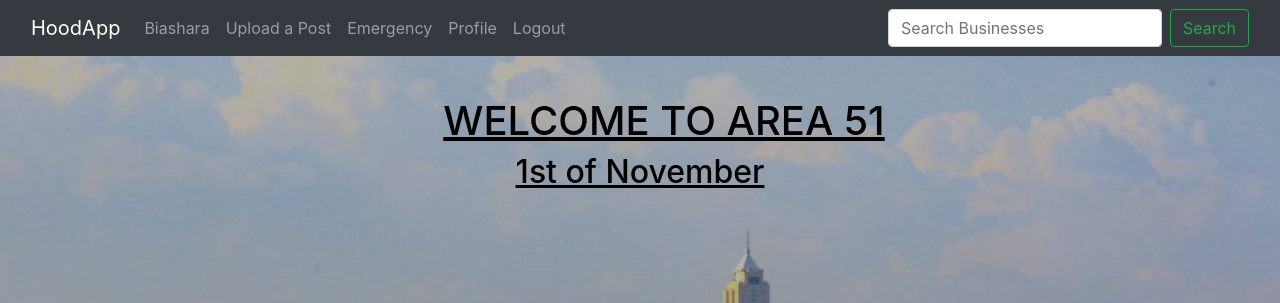
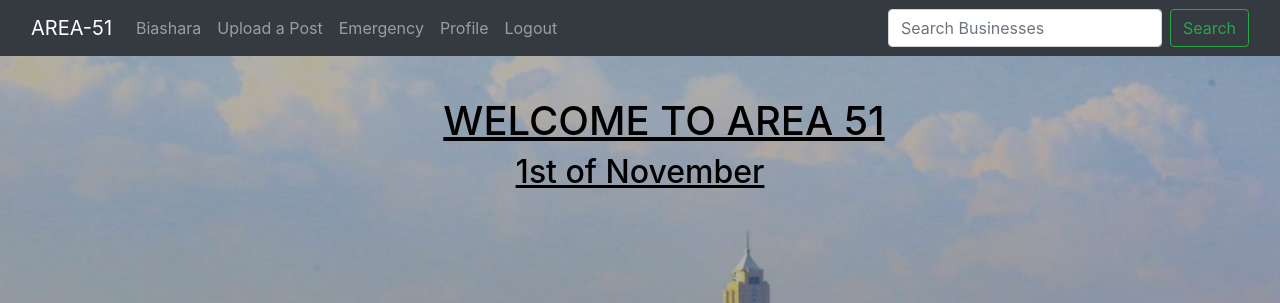
Before and after one commit to tailorv/neighbourshood, a Django app: page / in a window 1280 px wide. Shown: the top 303 px of the page. Run offline with Django 3.2, Linux system fonts and the light colour scheme; the visitor is signed in with stand-in values (Sample User, id 1); data that the repository does not hold is empty; some libraries are stand-ins or nearby versions.

Commit message:
create navbar

```diff
--- a/area51/templates/navbar.html
+++ b/area51/templates/navbar.html
@@ -1,6 +1,6 @@
 <nav class="navbar navbar-expand-lg navbar-dark bg-dark fixed-top">
     <div class="container-fluid">
-    <a class="navbar-brand" href="{% url 'index' %}">HoodApp</a>
+    <a class="navbar-brand" href="{% url 'index' %}">AREA-51</a>
     <button class="navbar-toggler" type="button" data-toggle="collapse" data-target="#navbarSupportedContent" aria-controls="navbarSupportedContent" aria-expanded="false" aria-label="Toggle navigation">
       <span class="navbar-toggler-icon"></span>
     </button>
```
